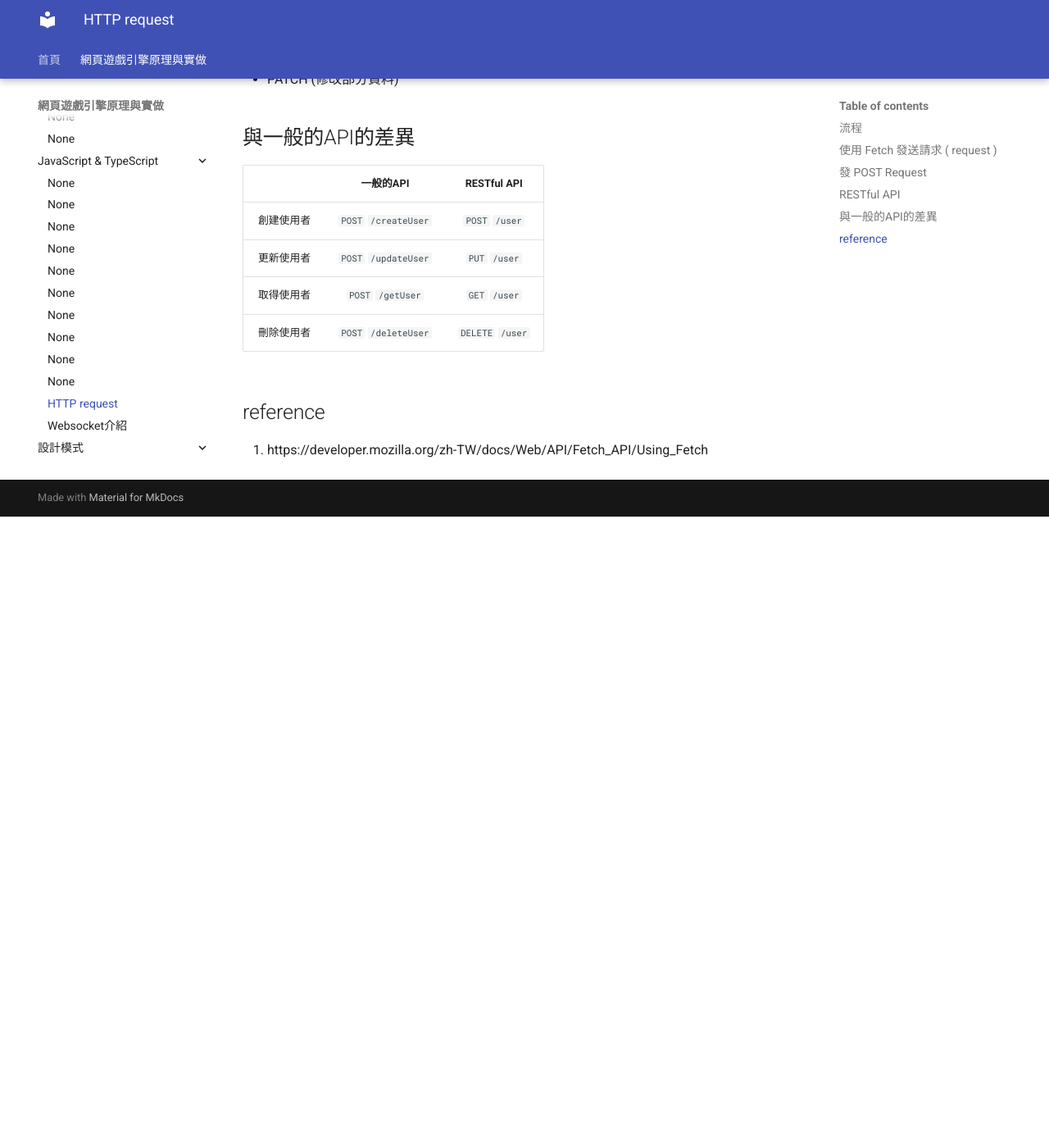
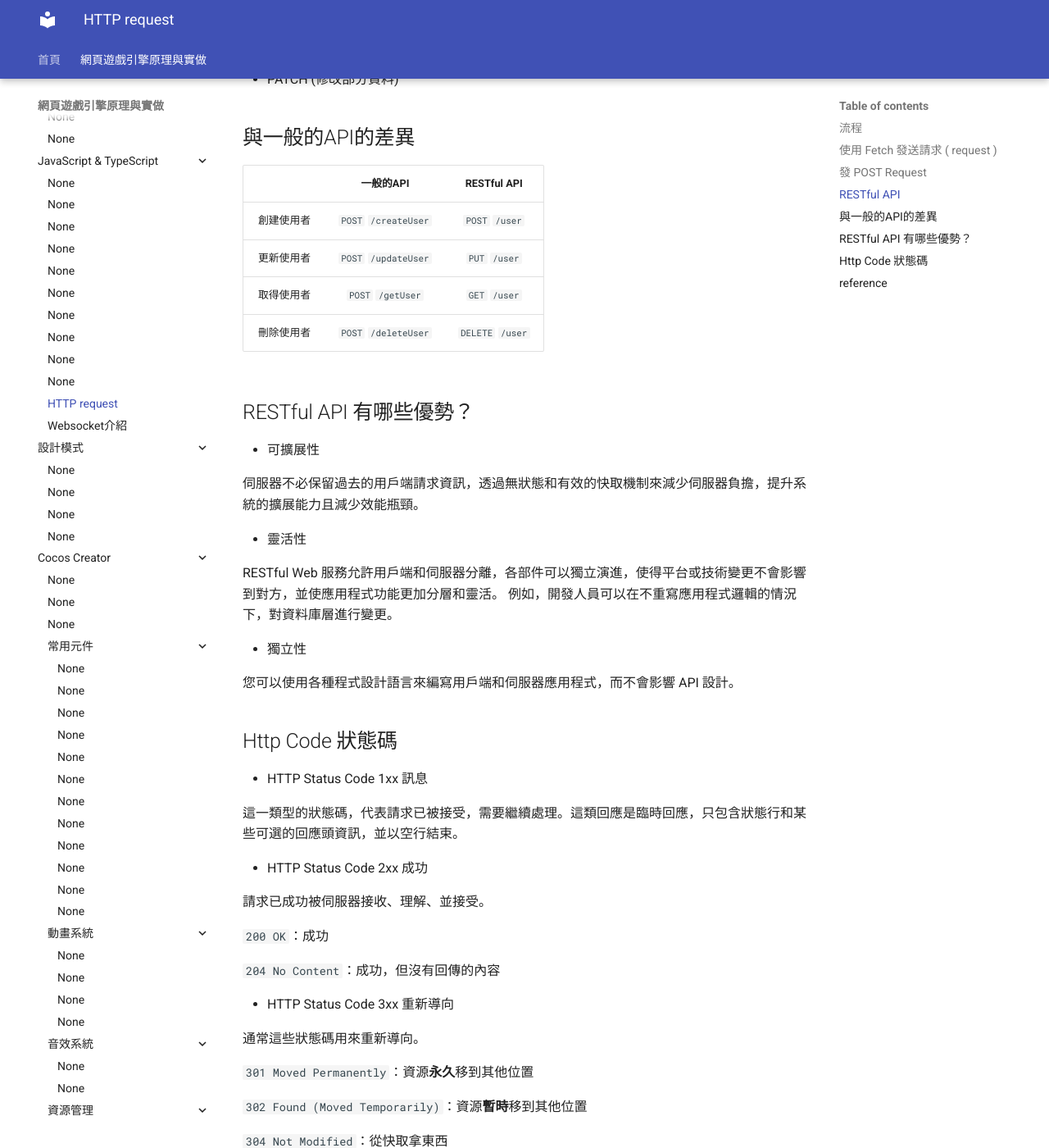
Before and after one commit to charlie89517/112-Principles-of-Web-Game, an MkDocs documentation site: the page built from website/webgame-engine/learn-js/http-request.md, in a window 1280 px wide and 1400 px high, scrolled down 1545 px. Shown: the whole window at 82% size. Built offline with MkDocs 1.6.1 and Material for MkDocs 9.7.7, drawn with Linux system fonts in a browser that asks for light colours; before the commit the page ends 2175 px from its top, so only the background shows below that; some of the changed text lies outside the part shown.

Commit message:
添加內容

```diff
--- a/website/webgame-engine/learn-js/http-request.md
+++ b/website/webgame-engine/learn-js/http-request.md
@@ -58,7 +58,7 @@ fetch(url, options)
 
 
 ## RESTful API
-Restful API（Representational State Transfer）是一種基於 HTTP 協議的設計風格。
+Restful API（Representational State Transfer）是一種基於 HTTP 協議的**設計風格**。
 
 使用標準的 HTTP 動詞（GET、POST、PUT、DELETE 等）來操作。
 例如，使用 GET 來獲取資料，使用 POST 來新增，使用 PUT 來更新，使用 DELETE 來刪除。
@@ -78,6 +78,62 @@ Restful API（Representational State Transfer）是一種基於 HTTP 協議的
 | 取得使用者  | `POST` `/getUser` | `GET` `/user` |
 | 刪除使用者  | `POST` `/deleteUser` | `DELETE` `/user` |
 
+## RESTful API 有哪些優勢？
+
+* 可擴展性
+
+伺服器不必保留過去的用戶端請求資訊，透過無狀態和有效的快取機制來減少伺服器負擔，提升系統的擴展能力且減少效能瓶頸。
+
+* 靈活性
+
+RESTful Web 服務允許用戶端和伺服器分離，各部件可以獨立演進，使得平台或技術變更不會影響到對方，並使應用程式功能更加分層和靈活。
+例如，開發人員可以在不重寫應用程式邏輯的情況下，對資料庫層進行變更。
+
+* 獨立性
+
+您可以使用各種程式設計語言來編寫用戶端和伺服器應用程式，而不會影響 API 設計。
+
+## Http Code 狀態碼
+
+* HTTP Status Code 1xx 訊息
+
+這一類型的狀態碼，代表請求已被接受，需要繼續處理。這類回應是臨時回應，只包含狀態行和某些可選的回應頭資訊，並以空行結束。
+
+* HTTP Status Code 2xx 成功
+
+請求已成功被伺服器接收、理解、並接受。
+
+`200 OK`：成功
+
+`204 No Content`：成功，但沒有回傳的內容
+
+* HTTP Status Code 3xx 重新導向
+
+通常這些狀態碼用來重新導向。
+
+`301 Moved Permanently`：資源**永久**移到其他位置
+
+`302 Found (Moved Temporarily)`：資源**暫時**移到其他位置
+
+`304 Not Modified`：從快取拿東西
+
+* HTTP Status Code 4xx 客戶端錯誤
+
+`400 Bad Request`：請求語法錯誤…等等
+
+`401 Unauthorized`：未認證
+
+`403 Forbidden`：禁止存取，可能是沒有權限
+
+`404 Not Found`：找不到資源
+
+* HTTP Status Code 5xx 伺服器錯誤
+
+`500 Internal Server Error`：伺服器出錯
+
+`502 Bad Gateway`：服務沒有正確執行
 
 ## reference
-1. https://developer.mozilla.org/zh-TW/docs/Web/API/Fetch_API/Using_Fetch
+1. [https://developer.mozilla.org/zh-TW/docs/Web/API/Fetch_API/Using_Fetch](https://developer.mozilla.org/zh-TW/docs/Web/API/Fetch_API/Using_Fetch)
+
+1. [https://aws.amazon.com/tw/what-is/restful-api/](https://aws.amazon.com/tw/what-is/restful-api/)
```
Also changed, not shown: website/webgame-engine/learn-js/websocket.md (+43 -17 lines).
